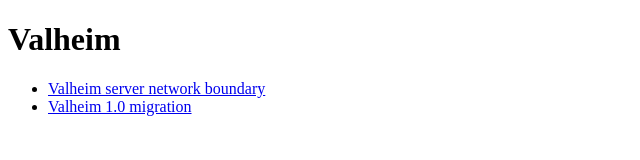
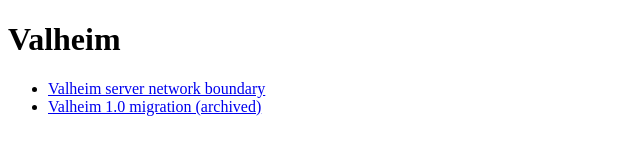
Before and after one commit to beverm2391/valheim-monorepo, a plain HTML site: page docs/index.html in a window 1280 px wide. Shown: the full height of the page, 0-640 px from the left. Drawn offline with Linux system fonts and the light colour scheme.

Commit message:
Archive Valheim 1.0 migration guide

```diff
--- a/docs/index.html
+++ b/docs/index.html
@@ -10,7 +10,7 @@
   <h1>Valheim</h1>
   <ul>
     <li><a href="server/network-boundary.html">Valheim server network boundary</a></li>
-    <li><a href="server/1.0-migration.html">Valheim 1.0 migration</a></li>
+    <li><a href="archive/1.0-migration.html">Valheim 1.0 migration (archived)</a></li>
   </ul>
 </main>
 </body>
```
Also changed, not shown: docs/archive/1.0-migration.html (renamed from docs/server/1.0-migration.html, +1 -1 lines).
